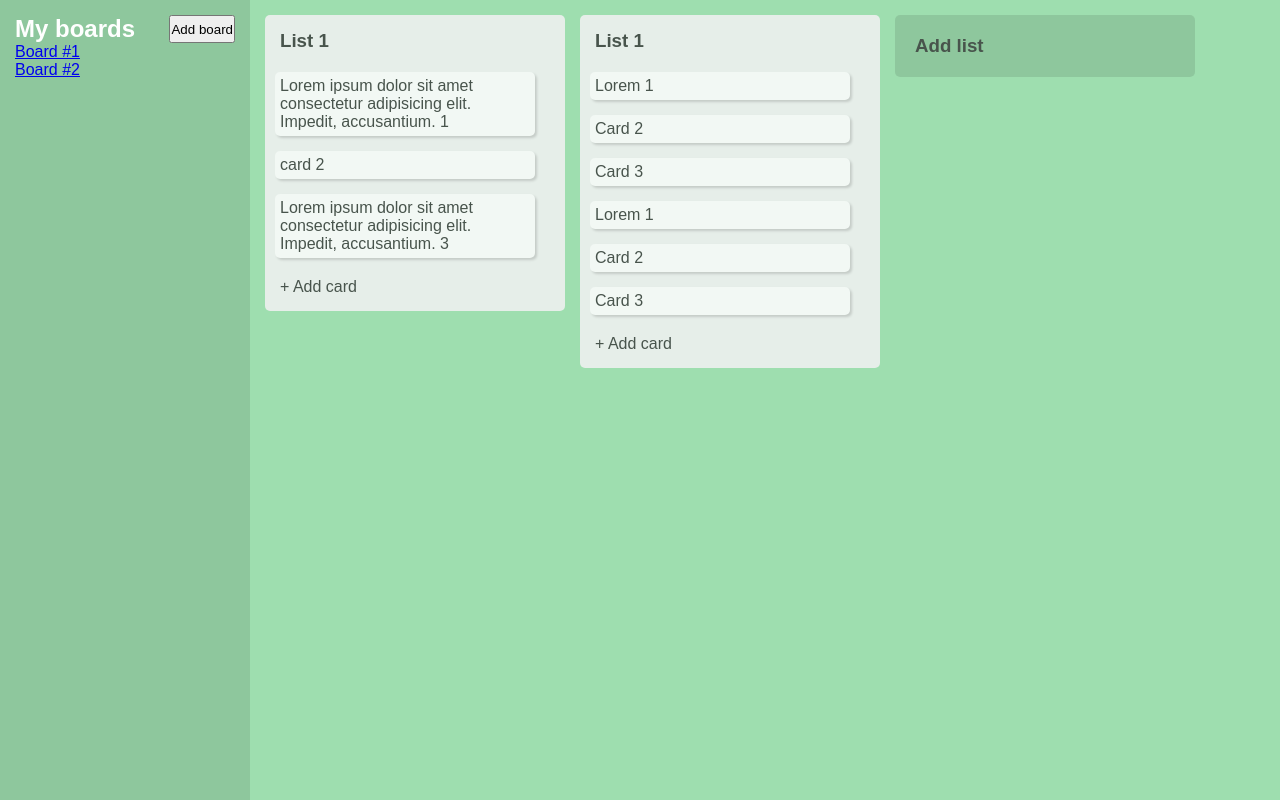
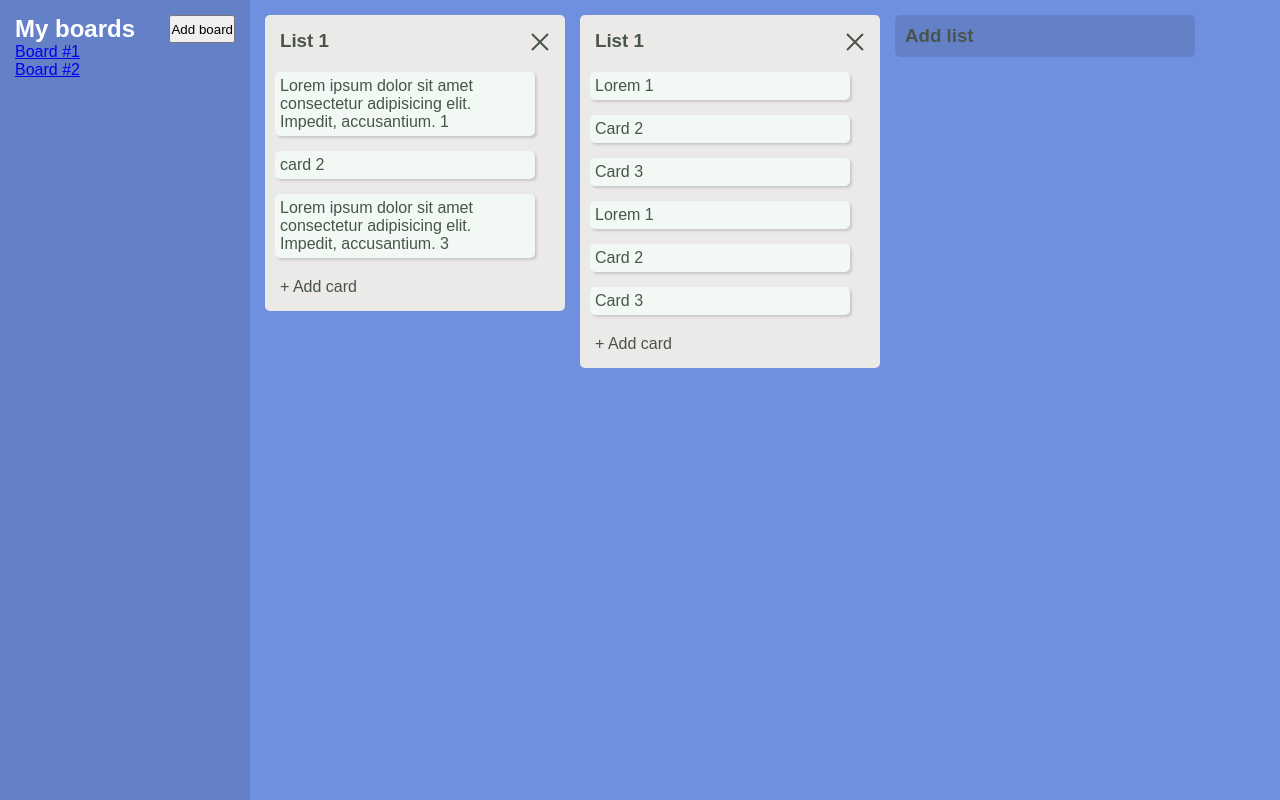
Before and after one commit to Essayey/kanban-board, a React (Create React App) app: page /boards/0 in a window 1280 px wide. Built offline with nearby package versions, Linux system fonts and the light colour scheme.

Commit message:
deleting lists added

```diff
--- a/src/App.css
+++ b/src/App.css
@@ -6,7 +6,7 @@
 }
 
 body {
-  background-color: #9edeaf;
+  background-color: #6f90df;
 }
 
 .App {
@@ -83,11 +83,24 @@ body {
   max-height: 100%;
   width: 300px;
 
-  background-color: #e6eee9;
+  background-color: #ece9e9;
   padding: 10px;
   border-radius: 5px;
   color: #48544c;
   margin-right: 15px;
+}
+
+.List__header {
+  display: flex;
+  justify-content: space-between;
+  padding: 5px;
+}
+
+.List__header h3 {
+  margin-bottom: 15px;
+  cursor: pointer;
+  display: block;
+  width: 100%;
 }
 
 .List__inner {
@@ -97,11 +110,7 @@ body {
   overflow-y: auto;
 }
 
-.List h3 {
-  padding: 5px;
-  margin-bottom: 15px;
-  cursor: pointer;
-}
+
 
 .List form {
   margin-bottom: 15px;
@@ -127,15 +136,17 @@ body {
   padding: 10px;
   border-radius: 5px;
   color: #48544c;
+  cursor: pointer;
 }
 
-.AddListHeader {
-  padding: 20px;
+.ListHeader {
+  padding-right: 25px;
+
   margin-bottom: 15px;
   cursor: pointer;
 }
 
-.AddListHeader:hover {
+.ListHeader:hover {
   background-color: rgba(1, 1, 1, 0.05);
   color: #68646c;
 }
--- a/src/components/List.jsx
+++ b/src/components/List.jsx
@@ -1,5 +1,5 @@
 import React, { useEffect, useRef, useState } from 'react'
-import { doAddCard, doDeleteCard, doEditCard, doRenameList } from '../store';
+import { doAddCard, doDeleteCard, doDeleteList, doEditCard, doRenameList } from '../store';
 import { useDispatch } from 'react-redux';
 import Card from './Card';
 import AddForm from './AddForm';
@@ -30,6 +30,9 @@ const List = ({ cards, listName, listId }) => {
     const onAddCard = () => {
         setIsCardAdding(true);
     }
+    const deleteList = () => {
+        dispatch(doDeleteList({ boardId: 0, listId }))
+    }
 
     const addCard = text => {
         dispatch(doAddCard({ boardId: 0, listId, text }));
@@ -45,7 +48,10 @@ const List = ({ cards, listName, listId }) => {
                         autoFocus
                         type="text" />
                 </form>
-                : <h3 onClick={() => setIsListRenaming(true)}>{listName}</h3>
+                : <div className='List__header'>
+                    <h3 onClick={() => setIsListRenaming(true)}>{listName}</h3>
+                    <div onClick={deleteList} className='closeIcon'></div>
+                </div>
             }
 
             <div ref={listScrollRef} className='List__inner'>
```
